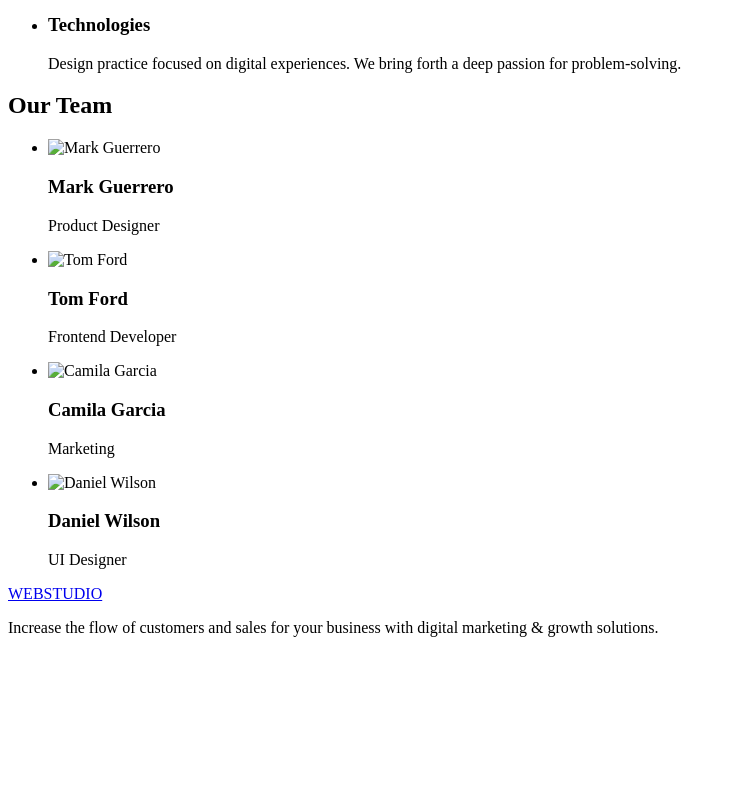
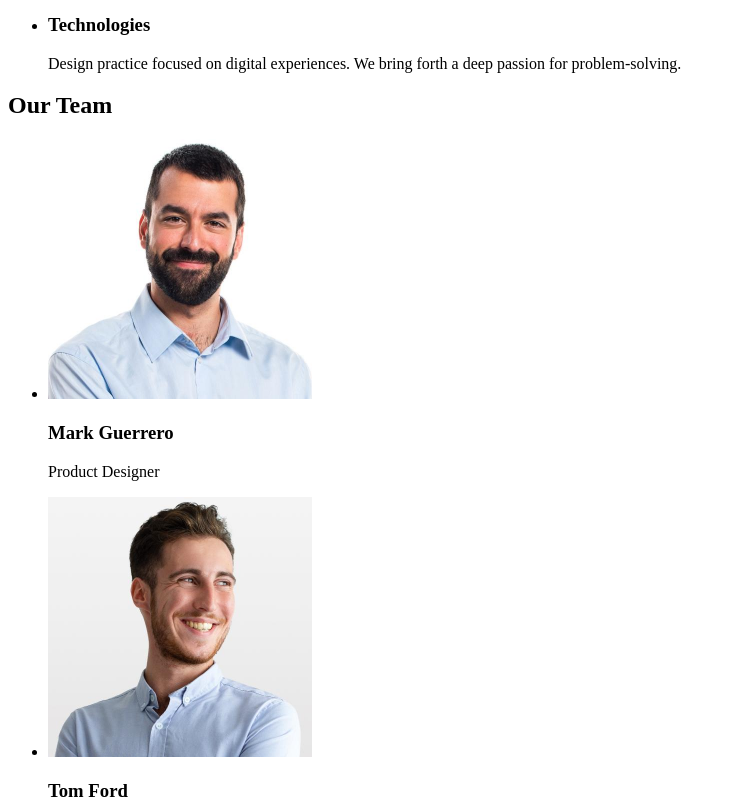
Before and after one commit to LeDolinska/goit-markup-hw-01, a plain HTML site: page index.html in a window 1280 px wide. Shown: the part 500-1305 px from the top of the page, without its empty margins (0-732 px from the left). Before the commit the page ends 1153 px from the top, so only its background shows below. Drawn offline with Linux system fonts and the light colour scheme; the site is published under a folder, as on GitHub Pages, so addresses that start at the root find nothing.

Commit message:
Update index.html

```diff
--- a/index.html
+++ b/index.html
@@ -65,22 +65,22 @@
         <h2>Our Team</h2>
         <ul>
           <li>
-            <img src="/images/q-img-3.jpg" alt="Mark Guerrero" width="264" />
+            <img src="images/q-img-3.jpg" alt="Mark Guerrero" width="264" />
             <h3>Mark Guerrero</h3>
             <p>Product Designer</p>
           </li>
           <li>
-            <img src="/images/q-img-2.jpg" alt="Tom Ford" width="264" />
+            <img src="images/q-img-2.jpg" alt="Tom Ford" width="264" />
             <h3>Tom Ford</h3>
             <p>Frontend Developer</p>
           </li>
           <li>
-            <img src="/images/q-img-1.jpg" alt="Camila Garcia" width="264" />
+            <img src="images/q-img-1.jpg" alt="Camila Garcia" width="264" />
             <h3>Camila Garcia</h3>
             <p>Marketing</p>
           </li>
           <li>
-            <img src="/images/q-img.jpg" alt="Daniel Wilson" width="264" />
+            <img src="images/q-img.jpg" alt="Daniel Wilson" width="264" />
             <h3>Daniel Wilson</h3>
             <p>UI Designer</p>
           </li>
```
